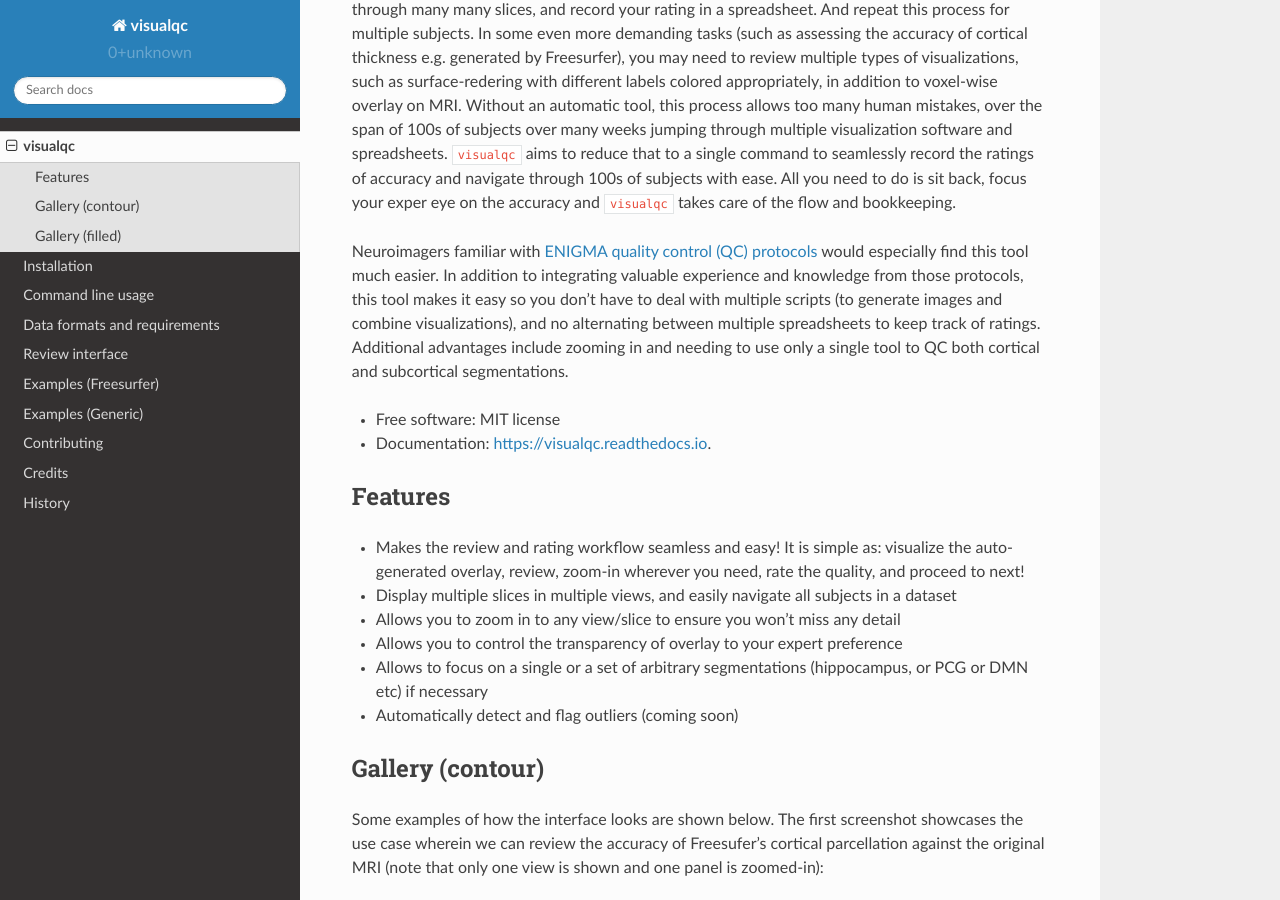
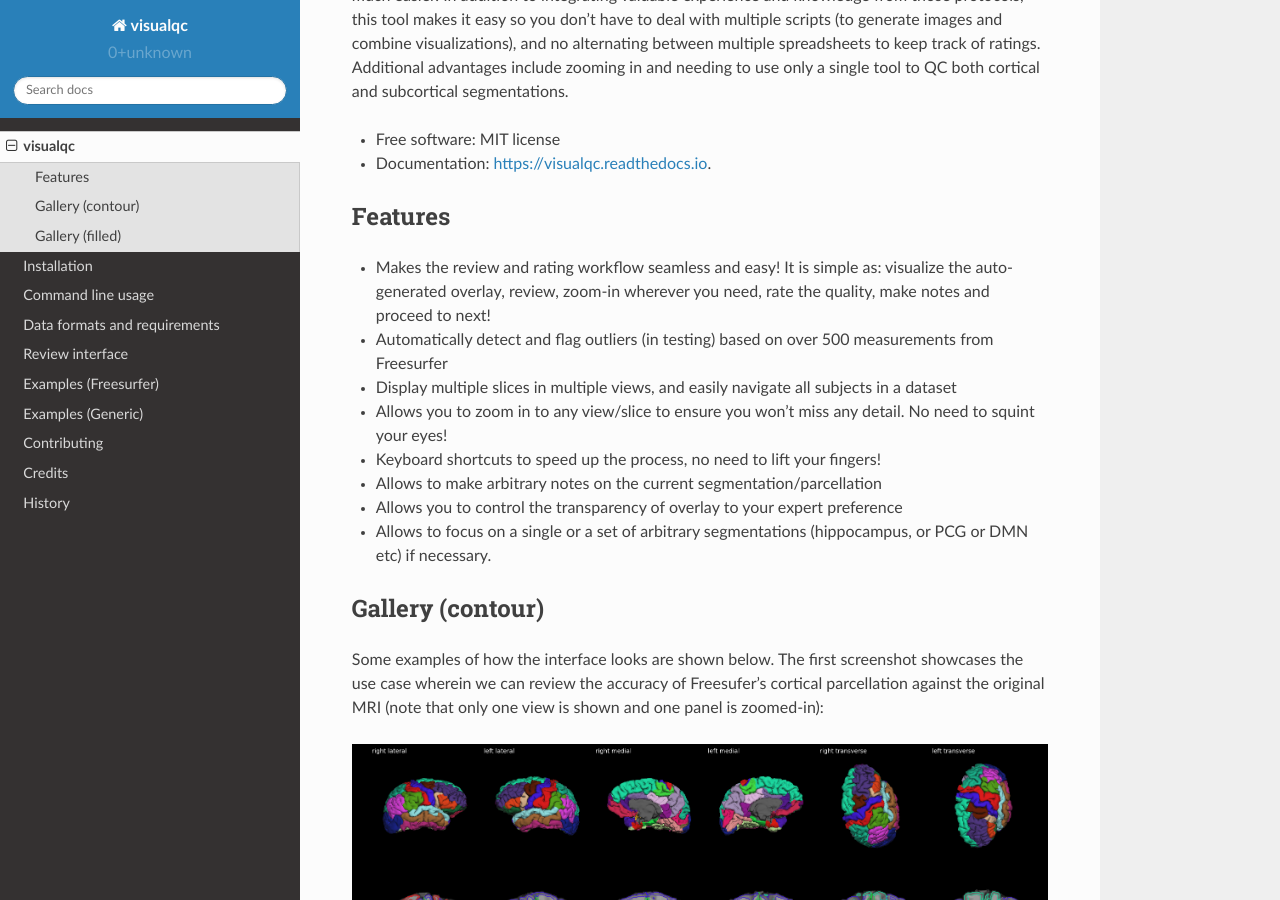
Before and after one commit to raamana/visualqc, a Sphinx documentation site: the page built from docs/readme.rst, in a window 1280 px wide and 900 px high, scrolled down 1226 px. Built offline with Sphinx 7.4.7 and the Read the Docs theme 2.0.0, drawn with Linux system fonts in a browser that asks for light colours; some of the changed text lies outside the part shown.

Commit message:
updaing readme and removing CI logos, not in sync with underlying operations

```diff
--- a/docs/readme.rst
+++ b/docs/readme.rst
@@ -33,12 +22,14 @@
 Features
 --------
 
-* Makes the review and rating workflow seamless and easy! It is simple as: visualize the auto-generated overlay, review, zoom-in wherever you need, rate the quality, and proceed to next!
+* Makes the review and rating workflow seamless and easy! It is simple as: visualize the auto-generated overlay, review, zoom-in wherever you need, rate the quality, make notes and proceed to next!
+* Automatically detect and flag outliers (in testing) based on over 500 measurements from Freesurfer
 * Display multiple slices in multiple views, and easily navigate all subjects in a dataset
-* Allows you to zoom in to any view/slice to ensure you won't miss any detail
+* Allows you to zoom in to any view/slice to ensure you won't miss any detail. No need to squint your eyes!
+* Keyboard shortcuts to speed up the process, no need to lift your fingers!
+* Allows to make arbitrary notes on the current segmentation/parcellation
 * Allows you to control the transparency of overlay to your expert preference
-* Allows to focus on a single or a set of arbitrary segmentations (hippocampus, or PCG or DMN etc) if necessary
-* Automatically detect and flag outliers (coming soon)
+* Allows to focus on a single or a set of arbitrary segmentations (hippocampus, or PCG or DMN etc) if necessary.
 
 Gallery (contour)
 -----------------
```
Also changed, not shown: other parts of docs/readme.rst (+1 -12 lines), README.rst (+1 -11 lines).
